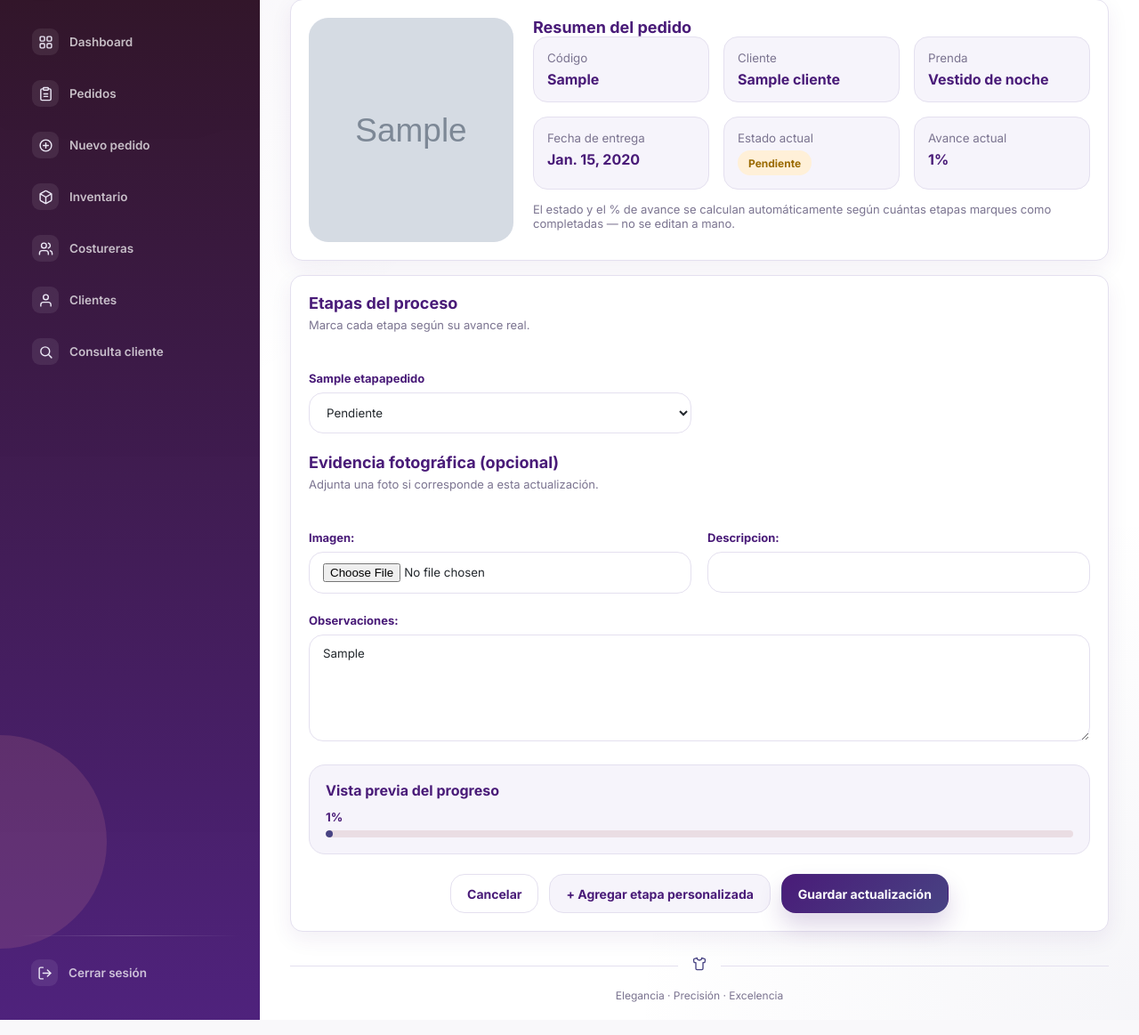
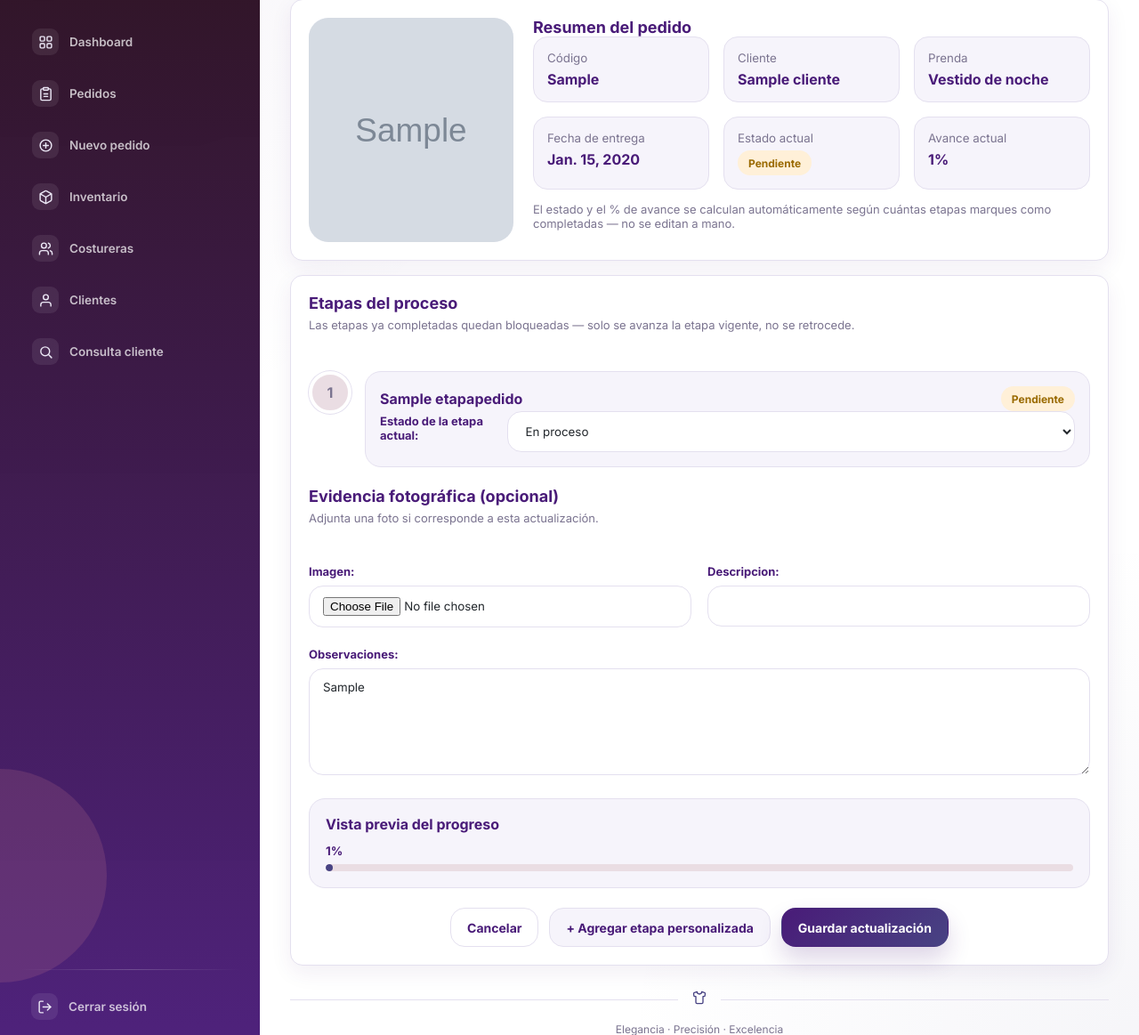
Before and after one commit to Milucaq/VIRTUOSA, a Django app: page /pedidos/1/avance/ in a window 1280 px wide. Shown: the part 121-1284 px from the top of the page at 89% size. Run offline with Django 5.2, Linux system fonts and the light colour scheme; a user stored in the database is signed in; tables that the repository leaves empty hold one stand-in row (values such as "Sample post"); grey boxes marked "Sample" are stand-in pictures.

Commit message:
Restrict 'Actualizar pedido' to only the current etapa
Letting any etapa be set to any state meant you could rewind a
completed stage or jump ahead, which doesn't make sense for a real
confeccion process. The screen now finds the first non-completado
etapa server-side and only that one gets an editable control (limited
to 'en_proceso'/'completado' - 'pendiente' isn't selectable, so there's
no going backwards). Earlier etapas render as locked/read-only,
later ones show as not-yet-reached. The retrasado/finalizado/entregado
notification signal was already wired to fire on every Pedido.save(),
so it keeps working unchanged through this screen.

```diff
--- a/pedidos/forms.py
+++ b/pedidos/forms.py
@@ -49,12 +49,15 @@ class EtapaPedidoForm(forms.ModelForm):
         }
 
 
-class EtapaEstadoForm(forms.ModelForm):
-    """Una fila del formset de 'Actualizar pedido': solo el estado de la
-    etapa es editable ahi, el resto (nombre, fecha) se muestra de solo lectura."""
-    class Meta:
-        model = EtapaPedido
-        fields = ['estado']
+class EtapaActualForm(forms.Form):
+    """Dentro de 'Actualizar pedido' solo se edita la etapa vigente (la
+    primera que no esta completado): no se puede retroceder a una etapa
+    ya cerrada ni saltar a una futura, asi que 'pendiente' no es una
+    opcion seleccionable aqui."""
+    estado = forms.ChoiceField(
+        choices=[c for c in EtapaPedido.ESTADOS_ETAPA if c[0] != 'pendiente'],
+        label='Estado de la etapa actual',
+    )
 
 
 class EvidenciaRapidaForm(forms.ModelForm):
--- a/pedidos/views.py
+++ b/pedidos/views.py
@@ -4,7 +4,7 @@ from django.shortcuts import render, redirect, get_object_or_404
 from django.contrib.auth.decorators import login_required
 from django.views.decorators.csrf import ensure_csrf_cookie
 from django.views.decorators.http import require_POST
-from django.forms import modelformset_factory
+from django.utils import timezone
 from django.db.models import Count, Avg, Q
 from django.db.models.functions import TruncMonth
 from .models import Pedido, Costurera, Cliente, EtapaPedido, Insumo
@@ -12,7 +12,7 @@ from . import historial
 from .forms import (
     PedidoForm,
     EtapaPedidoForm,
-    EtapaEstadoForm,
+    EtapaActualForm,
     EvidenciaRapidaForm,
     ObservacionesPedidoForm,
     InsumoForm,
@@ -392,25 +392,30 @@ def _es_responsable_del_pedido(user, pedido):
     return bool(pedido.costurera and pedido.costurera.usuario_id == user.id)
 
 
-EtapaEstadoFormSet = modelformset_factory(EtapaPedido, form=EtapaEstadoForm, extra=0)
-
-
 @login_required
 def actualizar_progreso_pedido(request, pedido_id):
-    """Pantalla unica para mover el progreso de un pedido: editar el estado
-    de cada etapa, subir evidencia opcional y anotar observaciones. El %
-    de avance y el estado general del pedido ya no se escriben a mano aqui,
+    """Pantalla unica para mover el progreso de un pedido: avanzar la etapa
+    actual, subir evidencia opcional y anotar observaciones. Las etapas ya
+    completadas quedan bloqueadas (no se puede retroceder) y solo la etapa
+    vigente es editable. El % de avance y el estado general ya no se escriben
+    a mano aqui,
     se derivan de las etapas via Pedido.recalcular_progreso()."""
     pedido = get_object_or_404(Pedido, id=pedido_id)
-    etapas_qs = pedido.etapas.order_by('id')
+    etapas = list(pedido.etapas.order_by('id'))
+    etapa_actual = next((e for e in etapas if e.estado != 'completado'), None)
 
     if request.method == 'POST':
-        etapas_formset = EtapaEstadoFormSet(request.POST, prefix='etapas', queryset=etapas_qs)
+        etapa_form = EtapaActualForm(request.POST, prefix='etapa') if etapa_actual else None
         evidencia_form = EvidenciaRapidaForm(request.POST, request.FILES, prefix='evidencia')
         obs_form = ObservacionesPedidoForm(request.POST, prefix='obs', instance=pedido)
 
-        if etapas_formset.is_valid() and evidencia_form.is_valid() and obs_form.is_valid():
-            etapas_formset.save()
+        if (etapa_form is None or etapa_form.is_valid()) and evidencia_form.is_valid() and obs_form.is_valid():
+            if etapa_actual:
+                etapa_actual.estado = etapa_form.cleaned_data['estado']
+                if etapa_actual.estado == 'completado' and not etapa_actual.fecha:
+                    etapa_actual.fecha = timezone.now().date()
+                etapa_actual.save(update_fields=['estado', 'fecha'])
+
             obs_form.save(commit=False)
             pedido.recalcular_progreso()
             pedido.save()
@@ -431,16 +436,17 @@ def actualizar_progreso_pedido(request, pedido_id):
                 return redirect('detalle_pedido', pedido_id=pedido.id)
             return redirect('panel_costurera')
     else:
-        etapas_formset = EtapaEstadoFormSet(prefix='etapas', queryset=etapas_qs)
+        etapa_form = EtapaActualForm(prefix='etapa', initial={'estado': etapa_actual.estado if etapa_actual and etapa_actual.estado != 'pendiente' else 'en_proceso'}) if etapa_actual else None
         evidencia_form = EvidenciaRapidaForm(prefix='evidencia')
         obs_form = ObservacionesPedidoForm(prefix='obs', instance=pedido)
 
     return render(request, 'pedidos/avance_pedido_form.html', {
         'pedido': pedido,
-        'etapas_formset': etapas_formset,
+        'etapas': etapas,
+        'etapa_actual': etapa_actual,
+        'etapa_form': etapa_form,
         'evidencia_form': evidencia_form,
         'obs_form': obs_form,
-        'etapas_con_form': zip(etapas_qs, etapas_formset.forms),
     })
 
 
--- a/templates/pedidos/avance_pedido_form.html
+++ b/templates/pedidos/avance_pedido_form.html
@@ -65,22 +65,47 @@
 
 <form method="post" enctype="multipart/form-data" class="panel designer-form advance-form-card">
     {% csrf_token %}
-    {{ etapas_formset.management_form }}
 
     <div class="panel-title-row">
         <div>
             <h2>Etapas del proceso</h2>
-            <p>Marca cada etapa según su avance real.</p>
+            {% if etapa_actual %}
+            <p>Las etapas ya completadas quedan bloqueadas — solo se avanza la etapa vigente, no se retrocede.</p>
+            {% else %}
+            <p>Todas las etapas están completadas para este pedido.</p>
+            {% endif %}
         </div>
     </div>
 
-    <div class="form-grid two">
-        {% for etapa, etapa_form in etapas_con_form %}
-        <div class="field-box">
-            <label>{{ etapa.nombre }}</label>
-            {{ etapa_form.id }}
-            {{ etapa_form.estado }}
-            {{ etapa_form.estado.errors }}
+    <div class="timeline">
+        {% for etapa in etapas %}
+        <div class="timeline-item {{ etapa.estado }}">
+            <div class="timeline-marker">
+                {% if etapa.estado == 'completado' %}
+                    <svg width="14" height="14" viewBox="0 0 24 24" fill="none" stroke="currentColor" stroke-width="2" stroke-linecap="round" stroke-linejoin="round"><circle cx="12" cy="12" r="9"/><path d="m8.5 12 2.5 2.5L16 9"/></svg>
+                {% else %}
+                    {{ forloop.counter }}
+                {% endif %}
+            </div>
+
+            <div class="timeline-content">
+                <div>
+                    <strong>{{ etapa.nombre }}</strong>
+                    <span class="status-badge {{ etapa.estado }}">{{ etapa.get_estado_display }}</span>
+                </div>
+
+                {% if etapa == etapa_actual %}
+                <div class="field-box">
+                    {{ etapa_form.estado.label_tag }}
+                    {{ etapa_form.estado }}
+                    {{ etapa_form.estado.errors }}
+                </div>
+                {% elif etapa.estado == 'completado' %}
+                <small>Completada{% if etapa.fecha %} el {{ etapa.fecha }}{% endif %} — ya no se puede editar.</small>
+                {% else %}
+                <small>Se habilita cuando termines la etapa anterior.</small>
+                {% endif %}
+            </div>
         </div>
         {% endfor %}
     </div>
```
